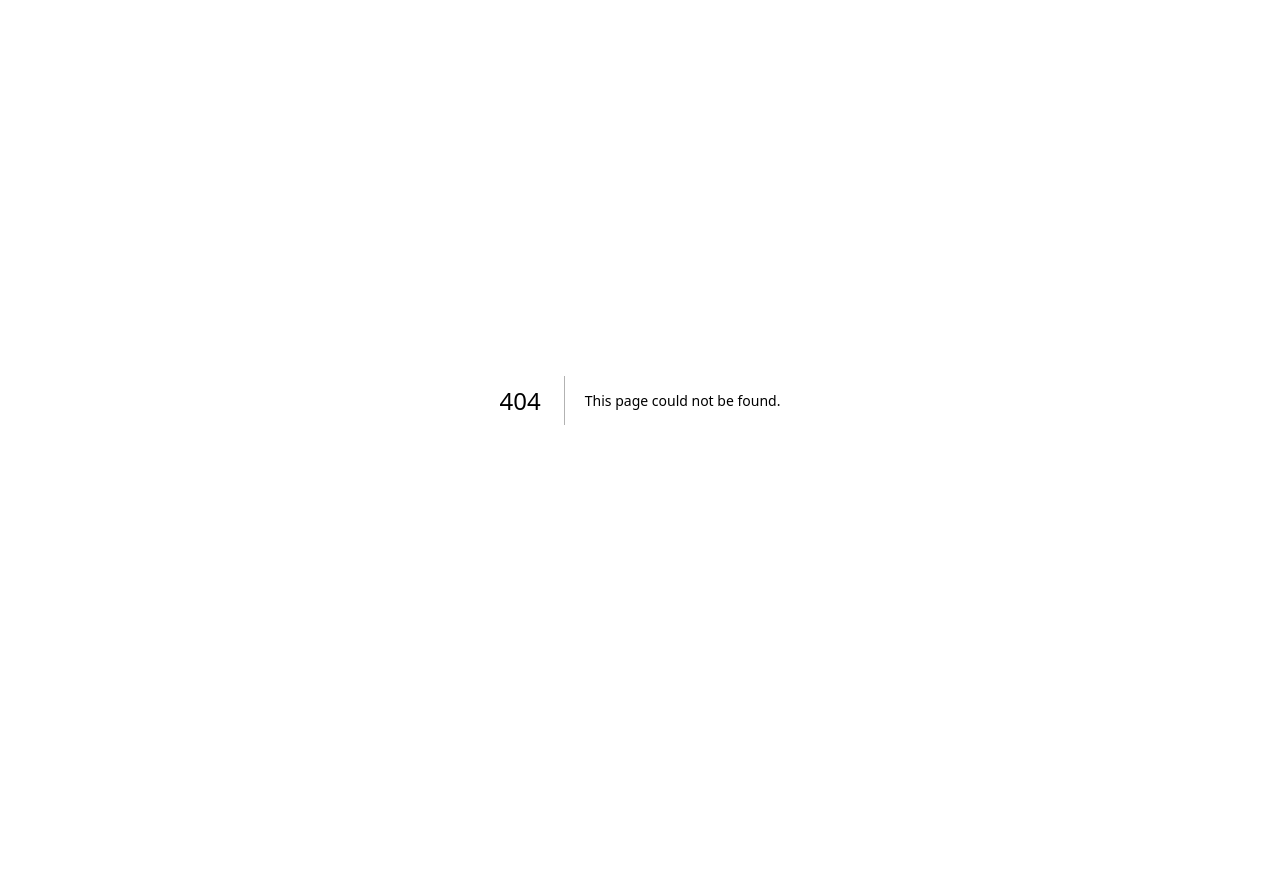
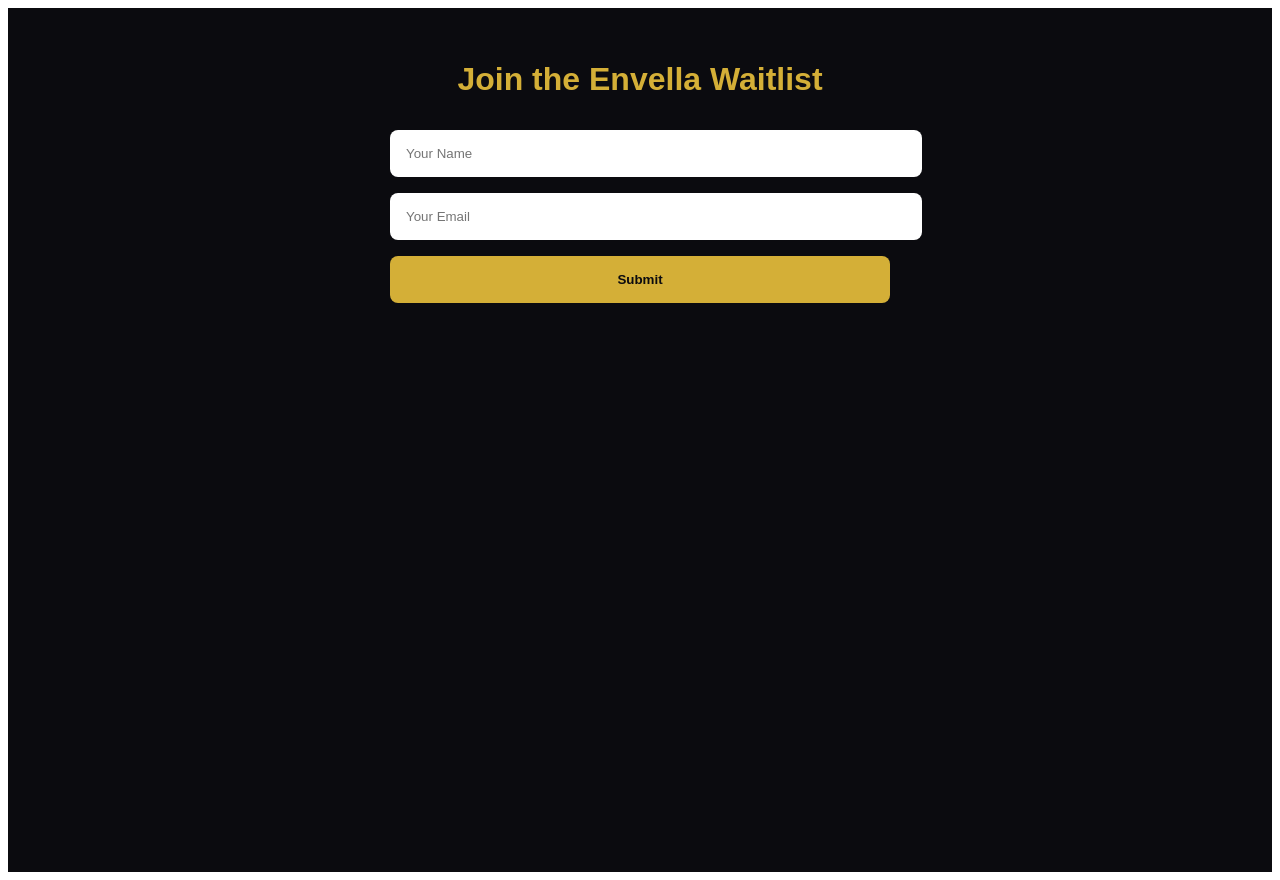
Before and after one commit to dragon-59/envella-landing, a Next.js app: page /waitlist in a window 1280 px wide. Before the commit this address had no page. Before the commit the page ends 800 px from the top, so only its background shows below. Built offline with nearby package versions, Linux system fonts and the light colour scheme.

Commit message:
Create waitlist.js

```diff
--- /dev/null
+++ b/pages/waitlist.js
@@ -0,0 +1,58 @@
+import { useState } from 'react';
+
+export default function Waitlist() {
+  const [submitted, setSubmitted] = useState(false);
+  const [form, setForm] = useState({ name: '', email: '' });
+
+  const handleSubmit = (e) => {
+    e.preventDefault();
+    console.log('Waitlist form submitted:', form); // Replace with POST request later
+    setSubmitted(true);
+  };
+
+  return (
+    <div style={{
+      fontFamily: 'sans-serif',
+      minHeight: '100vh',
+      backgroundColor: '#0B0B0F',
+      color: '#F4F5F7',
+      padding: '2rem',
+      textAlign: 'center'
+    }}>
+      <h1 style={{ fontSize: '2rem', color: '#D4AF37' }}>Join the Envella Waitlist</h1>
+      {!submitted ? (
+        <form onSubmit={handleSubmit} style={{ maxWidth: '500px', margin: '2rem auto' }}>
+          <input
+            type="text"
+            placeholder="Your Name"
+            value={form.name}
+            onChange={(e) => setForm({ ...form, name: e.target.value })}
+            required
+            style={{ width: '100%', padding: '1rem', marginBottom: '1rem', borderRadius: '8px', border: 'none' }}
+          />
+          <input
+            type="email"
+            placeholder="Your Email"
+            value={form.email}
+            onChange={(e) => setForm({ ...form, email: e.target.value })}
+            required
+            style={{ width: '100%', padding: '1rem', marginBottom: '1rem', borderRadius: '8px', border: 'none' }}
+          />
+          <button type="submit" style={{
+            width: '100%',
+            padding: '1rem',
+            backgroundColor: '#D4AF37',
+            color: '#0B0B0F',
+            border: 'none',
+            borderRadius: '8px',
+            fontWeight: 'bold'
+          }}>
+            Submit
+          </button>
+        </form>
+      ) : (
+        <p>✅ Thank you! You’ve been added to the waitlist.</p>
+      )}
+    </div>
+  );
+}
```
